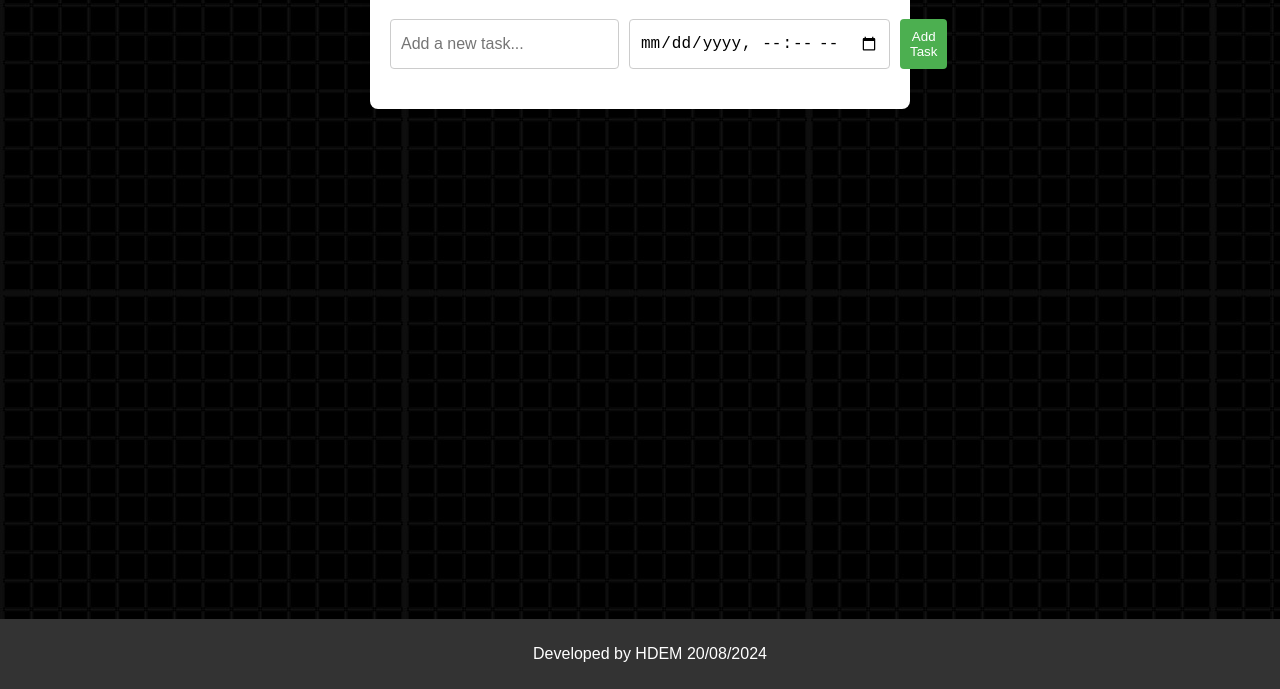
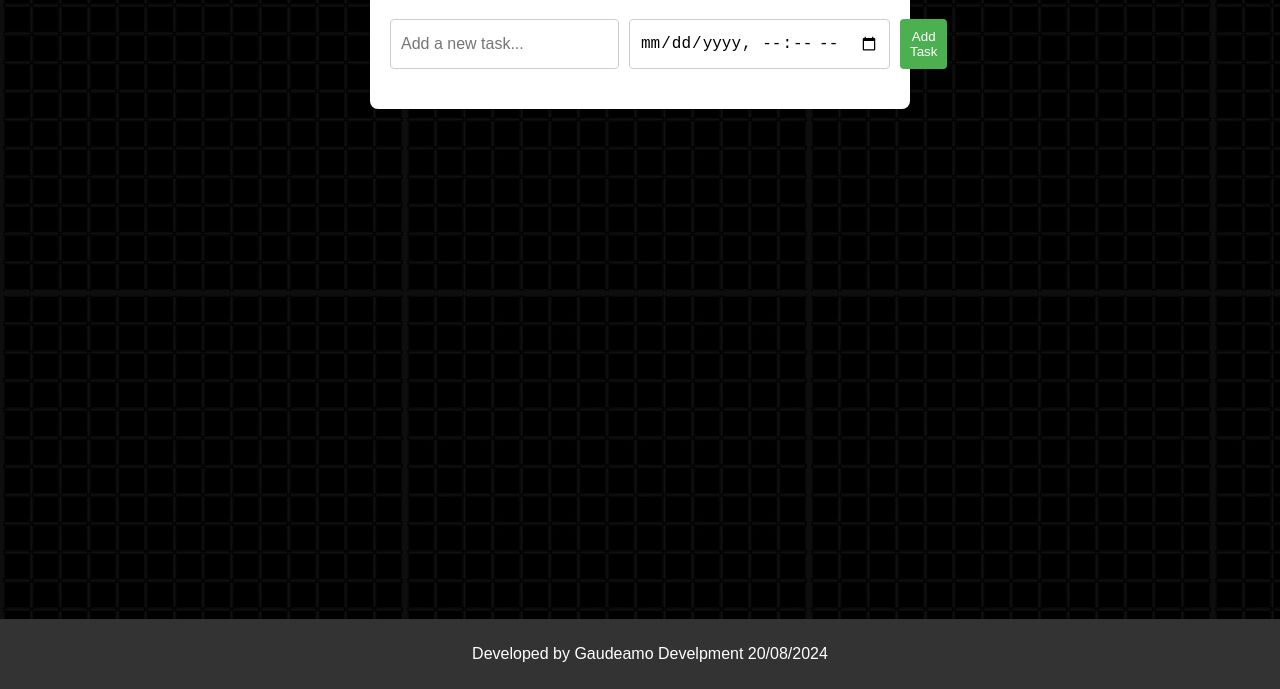
Before and after one commit to HumbertoMachado7/02Todo-list, a plain HTML site: page index.html in a window 1280 px wide. Shown: the part 111-800 px from the top of the page. Drawn offline with Linux system fonts and the light colour scheme.

Commit message:
Modificate the owner development

```diff
--- a/index.html
+++ b/index.html
@@ -18,7 +18,7 @@
         <ul id="taskList"></ul>
     </div>
     <footer class="footer">
-        <p>Developed by HDEM 20/08/2024</p>
+        <p>Developed by Gaudeamo Develpment 20/08/2024</p>
     </footer>
     <audio id="notificationSound" src="assets/audio/notification.mp3"></audio>
     <audio id="deleteSound" src="assets/audio/delete.mp3"></audio>
```
